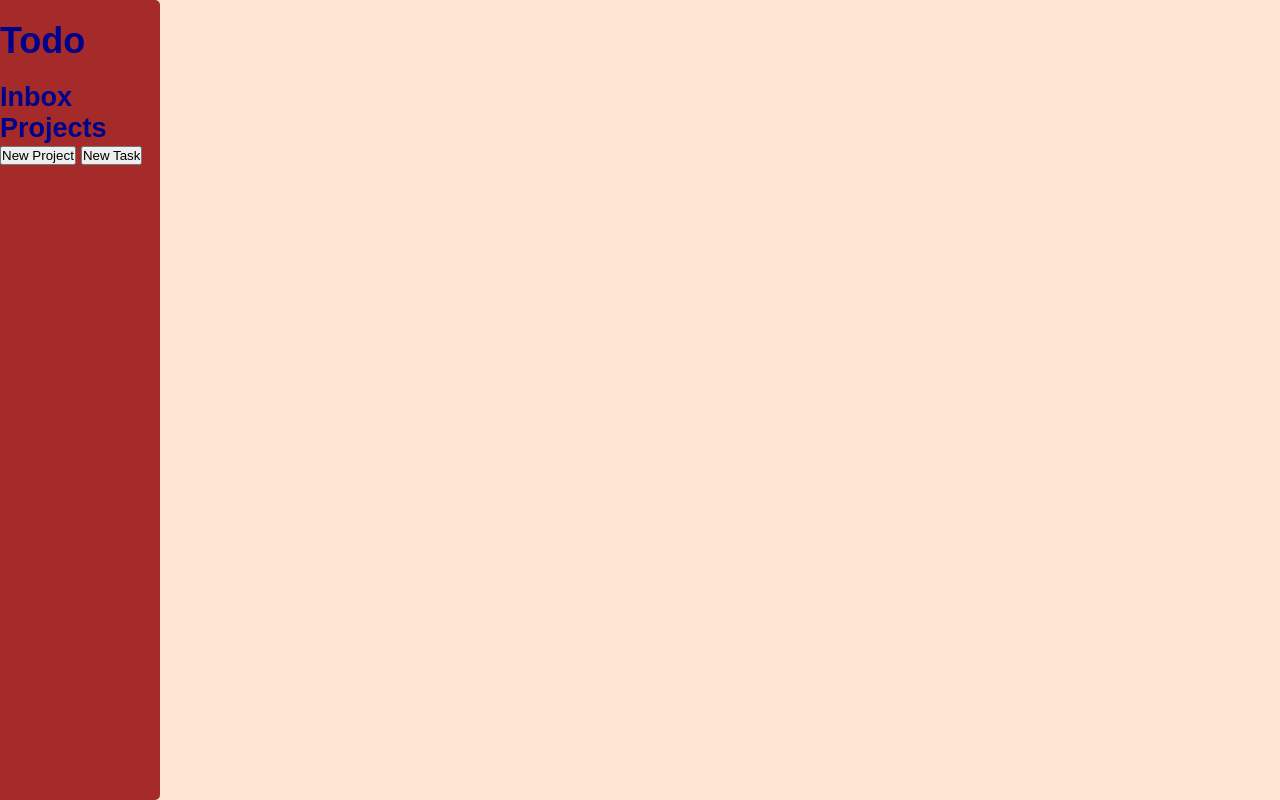
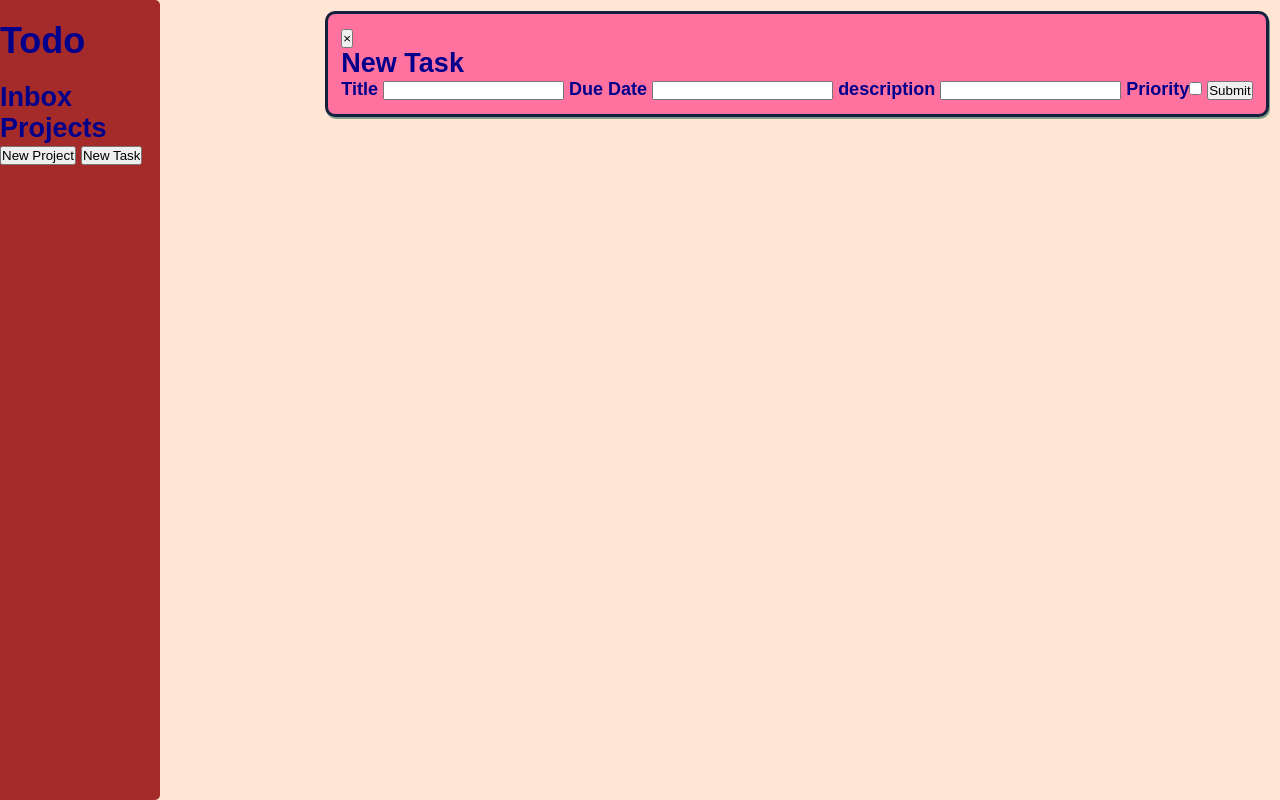
Before and after one commit to Ediful/Todo-List, a plain HTML site: page index.html in a window 1280 px wide. Both pictures are taken after a click on the button "New Task". Drawn offline with Linux system fonts and the light colour scheme.

Commit message:
Initial dist subtree commit

```diff
--- a/index.html
+++ b/index.html
@@ -20,16 +20,16 @@
     <form id="new-project-form">
       <input type="button" id='new-project-close' class="close" value="&times">
       <h2>New Project</h2>
-      <label for="title"><b>Title</b></label>
-      <input type="text" id='new-project-title' name="title">
+      <label for="project-title"><b>Title</b></label>
+      <input type="text" id='new-project-title' name="project-title">
       <input type="button" id="new-project-submit" value="Submit">
     </form>
 
-    <form id="task-form">
-      <input type="button" id='task-close' class="close">&times;</button>
-      <h2>New Book</h2>
-      <label for="title"><b>Title</b></label>
-      <input type="text" id='title' name="title">
+    <form id="new-task-form">
+      <input type="button" id='new-task-close' class="close" value="&times">
+      <h2>New Task</h2>
+      <label for="task-title"><b>Title</b></label>
+      <input type="text" id='new-task-title' name="task-title">
 
       <label for="dueDate"><b>Due Date</b></label>
       <input type="text" id="dueDate">
```
Also changed, not shown: main.js (+1 -1 lines).
